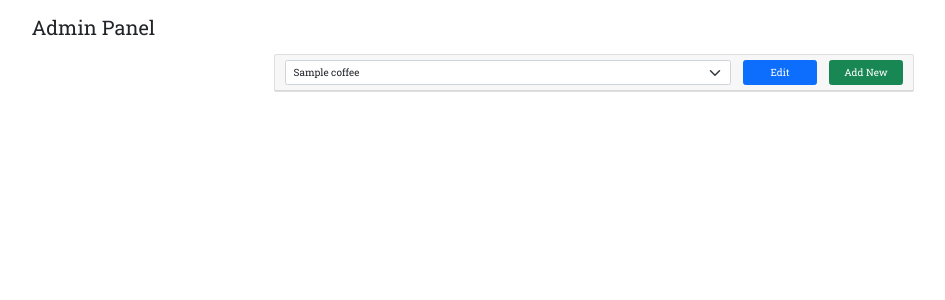
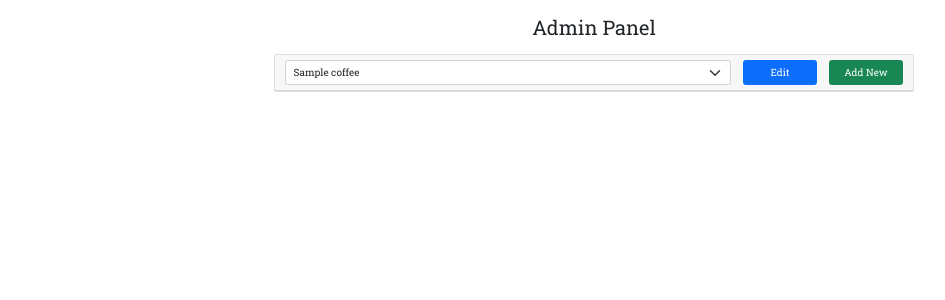
Before and after one commit to Ted-Williams/hoffi-coffi, a Flask app: template templates/pages/admin.html in a window 1280 px wide. Shown: the part 103-403 px from the top of the page, without its empty margins (46-991 px from the left). Run offline with Flask 2, Linux system fonts and the light colour scheme; the template is opened without the code that fills it: most values are stand-ins (such as "Sample title", 1, 10 or a date in 2020); some libraries are stand-ins or nearby versions.

Commit message:
text-align style added to admin panel

```diff
--- a/templates/pages/admin.html
+++ b/templates/pages/admin.html
@@ -4,7 +4,7 @@
 {% include 'components/navigation.html' %}
 <!--Admin Panel-->
 <div class="container">
-  <h2 class="mt-4">Admin Panel</h2>
+  <h2 class="mt-4 text-center">Admin Panel</h2>
 
   {% if added == 1 %}
   <!--Success or failure for adding coffee-->
```
